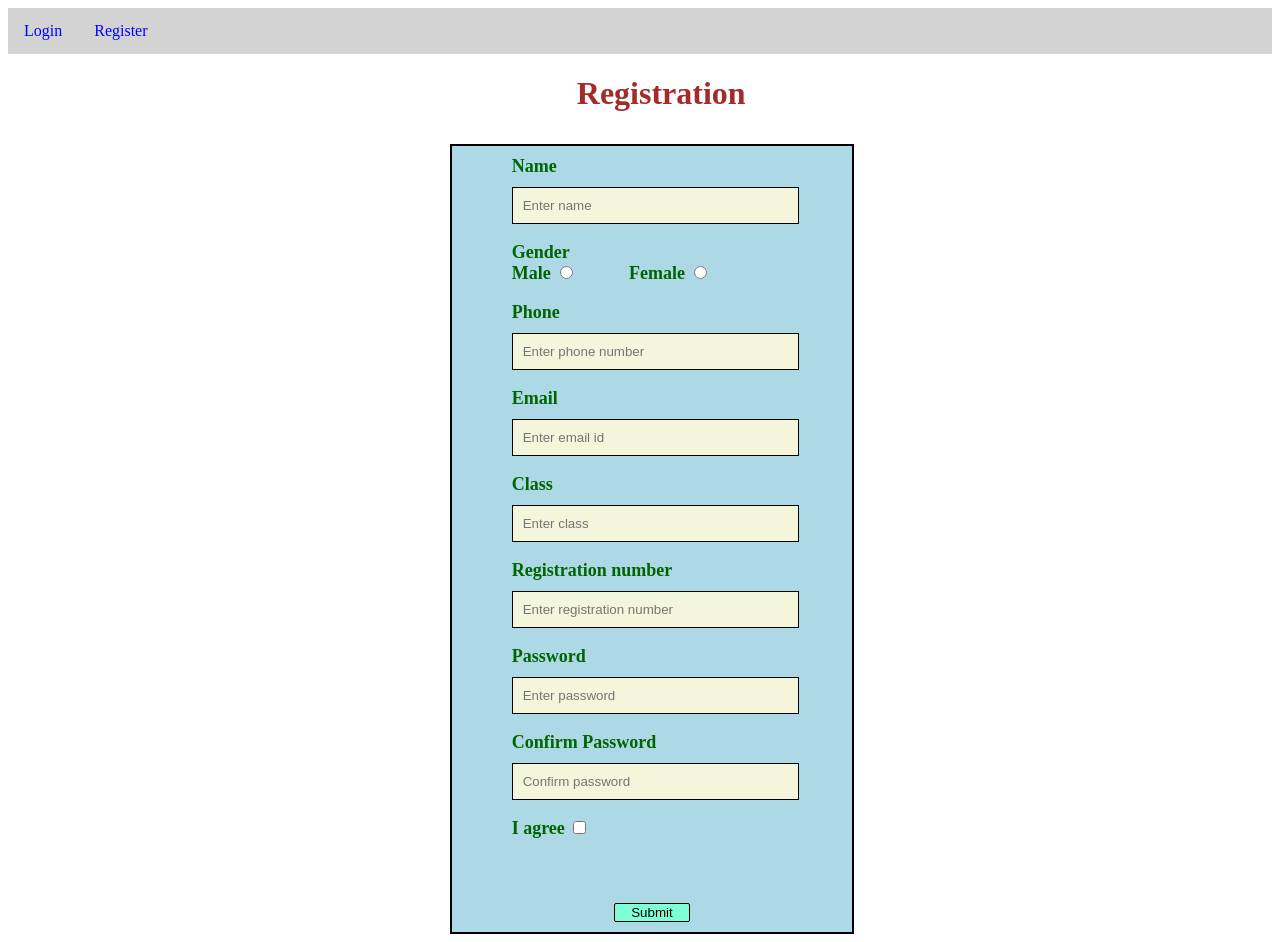
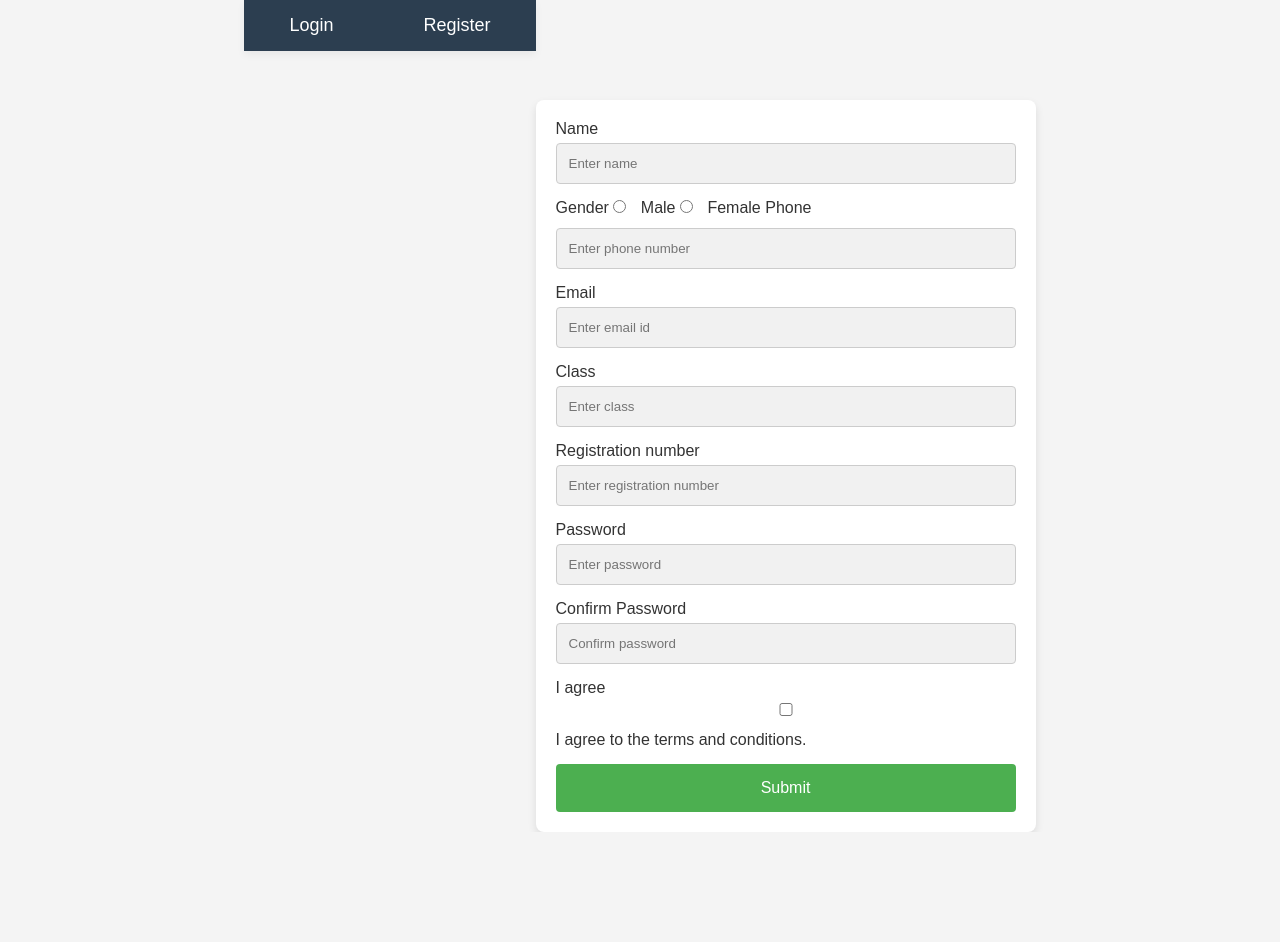
Before and after one commit to Bobby-Lyngdoh/Organisation, a PHP site: page /register.php in a window 1280 px wide. After the commit the page ends 832 px from the top, so only its background shows below. Run offline with PHP 8.4, Linux system fonts and the light colour scheme; some libraries are stand-ins or nearby versions.

Commit message:
first commit

```diff
--- a/header.php
+++ b/header.php
@@ -1,40 +1,120 @@
 <!DOCTYPE html>
-<html>
+<html lang="en">
 <head>
+    <meta charset="UTF-8">
+    <meta name="viewport" content="width=device-width, initial-scale=1.0">
+
     <style>
+        /* General reset for margin and padding */
+        * {
+            margin: 0;
+            padding: 0;
+            box-sizing: border-box;
+        }
+
+        /* Body styling */
+        body {
+            font-family: 'Segoe UI', Tahoma, Geneva, Verdana, sans-serif;
+            background-color: #f4f7fc;
+            color: #333;
+            padding: 0;
+            margin: 0;
+        }
+
+        /* Header styling */
+        header {
+            background-color: #3498db; /* Blue background for the header */
+            padding: 20px 0;
+            text-align: center;
+            color: white;
+            font-size: 30px;
+            font-weight: 600;
+            box-shadow: 0 4px 8px rgba(0, 0, 0, 0.1); /* Add subtle shadow */
+        }
+
+        /* Navigation Bar */
+        nav {
+            background-color: #2c3e50; /* Dark background for the nav */
+            display: flex;
+            justify-content: center;
+            align-items: center;
+            padding: 15px 0;
+            box-shadow: 0 4px 8px rgba(0, 0, 0, 0.05); /* Shadow effect */
+        }
+
+        /* List styling */
         ul {
             list-style-type: none;
-  margin: 0;
+            display: flex;
+            justify-content: center;
+            width: 100%;
             padding: 0;
-  overflow: hidden;
-  background-color: lightgrey;
         }
 
         li {
-  float: left;
+            margin: 0 20px;
         }
 
+        /* Anchor tag styling */
         li a {
-  display: block;
-  color: blue;
+            color: white;
             text-align: center;
-  padding: 14px 16px;
+            padding: 12px 25px;
             text-decoration: none;
+            font-size: 18px;
+            font-weight: 500;
+            border-radius: 5px;
+            transition: background-color 0.3s ease, color 0.3s ease, transform 0.3s ease;
         }
 
+        /* Hover effect for anchor tags */
         li a:hover {
-  background-color: skyblue;
-  font-size: x-large;
+            background-color: #1abc9c; /* Greenish hover effect */
+            color: white;
+            transform: scale(1.1); /* Slightly scale the button */
         }
+
+        /* Active link effect */
+        li a:active {
+            background-color: #16a085; /* Darker greenish on active */
+        }
+
+        /* Responsive Design for smaller screens */
+        @media (max-width: 768px) {
+            nav {
+                flex-direction: column; /* Stack the items vertically */
+
+            }
+
+            ul {
+                flex-direction: column;
+                align-items: center;
+            }
+
+            li {
+                margin: 10px 0;
+            }
+        }
+
+
+
+
     </style>
 </head>
 <body>
 
+    <!-- Header Section -->
+
+    <!-- Navigation Bar -->
+    <nav>
         <ul>
-
             <li><a href="login.php">Login</a></li>
             <li><a href="register.php">Register</a></li>
         </ul>
+    </nav>
+
+    <!-- Footer Section (Optional) -->
+
 
 </body>
 </html>
--- a/register.php
+++ b/register.php
@@ -13,51 +13,116 @@
     <script src="https://www.google.com/recaptcha/api.js" async defer></script>
 
     <style>
+        /* General Reset */
+        * {
+            margin: 0;
+            padding: 0;
+            box-sizing: border-box;
+        }
+
+
+        body {
+            font-family: Arial, sans-serif;
+            background-color: #f4f4f4;
+            display: flex;
+            justify-content: center;
+            align-items: flex-start;
+            min-height: 100vh;
+            padding-top: 0;
+            margin-top: 0;
+        }
+
+        /* Gap between header and form */
+        .content {
+            margin-top: 40px; /* Adjust this value to create more or less space */
+            width: 100%;
+            max-width: 600px;
+            padding: 20px;
+            box-sizing: border-box;
+        }
+
         h1 {
-            margin-left: 45%;
-            color: brown;
+            color: #6a4f4b;
             font-weight: bold;
+            margin-bottom: 20px;
+            text-align: center;
         }
+
         form {
+            background-color: #fff;
+            border-radius: 8px;
+            box-shadow: 0 4px 8px rgba(0, 0, 0, 0.1);
+            padding: 20px;
+            width: 100%;
+            max-width: 500px;
+            box-sizing: border-box;
+            margin-top: 100px;
+            margin-right: 50;
+        }
+
+        label {
+            font-size: 16px;
+            color: #333;
+            margin-bottom: 5px;
             display: inline-block;
-            margin-left: 35%;
-            margin-top: 10px;
-            width: 30%;
-            background-color: lightblue;
-            border: 2px solid black;
-            padding: 10px;
         }
-        input[type="text"], input[type="number"], input[type="password"] {
-            border: 1px solid black;
-            padding: 10px;
-            background-color: beige;
-            margin-left: 13%;
-            margin-top: 10px;
-            width: 70%;
+
+        input[type="text"], input[type="number"], input[type="password"], input[type="email"], input[type="radio"], input[type="checkbox"] {
+            width: 100%;
+            padding: 12px;
+            margin-bottom: 15px;
+            border: 1px solid #ccc;
+            border-radius: 4px;
+            box-sizing: border-box;
+            background-color: #f1f1f1;
         }
-        label {
-            margin-left: 13%;
-            color: darkgreen;
-            font-family: 'Times New Roman', Times, serif;
-            font-weight: bolder;
-            font-size: large;
+
+        input[type="radio"] {
+            width: auto;
+            margin-right: 10px;
         }
+
         input[type="submit"] {
-            background-color: aquamarine;
-            border: 1px solid black;
-            border-radius: 2px;
-            margin-top: 10px;
-            margin-left: 40%;
-            width: 20%;
+            background-color: #4CAF50;
+            color: white;
+            border: none;
+            padding: 15px;
+            width: 100%;
+            border-radius: 4px;
+            cursor: pointer;
+            font-size: 16px;
         }
+
+        input[type="submit"]:hover {
+            background-color: #45a049;
+        }
+
         .err {
             color: red;
-            font-size: small;
+            font-size: 14px;
+            margin-top: -10px;
+            margin-bottom: 15px;
         }
+
+        .g-recaptcha {
+            margin-bottom: 15px;
+        }
+
+        /* Responsive Design */
+        @media screen and (max-width: 600px) {
+            form {
+                width: 90%;
+            }
+        }
+
     </style>
 </head>
 <body>
-    <h1> Registration</h1>
+
+    <!-- Header -->
+
+
+    <!-- Content Section -->
 
         <?php
             if (isset($_SESSION['message'])) {
@@ -68,48 +133,46 @@
 
         <form action="registration_function.php" method="post">
 
-        <label for="name">Name</label><br>
-        <input type="text" name="name" id="name" placeholder="Enter name"><br><br>
+            <label for="name">Name</label>
+            <input type="text" name="name" id="name" placeholder="Enter name" required>
             <span class="err"><?php if (isset($_SESSION["name_error"])) echo $_SESSION["name_error"]; ?></span>
 
-        <label>Gender</label><br>
-        <label for="male">Male</label>
-        <input type="radio" name="gender" id="male" value="Male" >
-        <label for="female">Female</label>
-        <input type="radio" name="gender" id="female" value="Female"><br><br>
+            <label>Gender</label>
+            <input type="radio" name="gender" id="male" value="Male" required> <label for="male">Male</label>
+            <input type="radio" name="gender" id="female" value="Female" required> <label for="female">Female</label>
             <span class="err"><?php if (isset($_SESSION["gender_error"])) echo $_SESSION["gender_error"]; ?></span>
 
-        <label for="phone">Phone</label><br>
-        <input type="number" name="phone" id="phone" placeholder="Enter phone number"><br><br>
+            <label for="phone">Phone</label>
+            <input type="number" name="phone" id="phone" placeholder="Enter phone number" required>
             <span class="err"><?php if (isset($_SESSION["phone_error"])) echo $_SESSION["phone_error"]; ?></span>
 
-        <label for="email">Email</label><br>
-        <input type="text" name="email" id="email" placeholder="Enter email id"><br><br>
+            <label for="email">Email</label>
+            <input type="email" name="email" id="email" placeholder="Enter email id" required>
             <span class="err"><?php if (isset($_SESSION["email_error"])) echo $_SESSION["email_error"]; ?></span>
 
-        <label for="class">Class</label><br>
-        <input type="number" name="class" id="class" placeholder="Enter class"><br><br>
+            <label for="class">Class</label>
+            <input type="number" name="class" id="class" placeholder="Enter class" required>
             <span class="err"><?php if (isset($_SESSION["class_error"])) echo $_SESSION["class_error"]; ?></span>
 
-        <label for="register">Registration number</label><br>
-        <input type="text" name="register" id="register" placeholder="Enter registration number"><br><br>
+            <label for="register">Registration number</label>
+            <input type="text" name="register" id="register" placeholder="Enter registration number" required>
             <span class="err"><?php if (isset($_SESSION["register_error"])) echo $_SESSION["register_error"]; ?></span>
 
-        <label for="password">Password</label><br>
-        <input type="password" name="password" id="password" placeholder="Enter password"><br><br>
+            <label for="password">Password</label>
+            <input type="password" name="password" id="password" placeholder="Enter password" required>
 
-        <label for="confirm">Confirm Password</label><br>
-        <input type="password" name="confirm" id="confirm" placeholder="Confirm password"><br><br>
-        <span class="err"><?php if (isset($_SESSION["confirm_error"])) echo $_SESSION["confirm_error"]; ?> </span>
+            <label for="confirm">Confirm Password</label>
+            <input type="password" name="confirm" id="confirm" placeholder="Confirm password" required>
+            <span class="err"><?php if (isset($_SESSION["confirm_error"])) echo $_SESSION["confirm_error"]; ?></span>
 
             <label for="agree">I agree</label>
-        <input type="checkbox" name="agree" id="agree"><br><br>
+            <input type="checkbox" name="agree" id="agree" required> I agree to the terms and conditions.
 
             <!-- Google reCAPTCHA widget -->
-        <div class="g-recaptcha" data-sitekey="6LfgiJoqAAAAAFFiVcUAVfeM04cHKEtw-o1HjLxY"></div><br><br>
+            <div class="g-recaptcha" data-sitekey="6LfgiJoqAAAAAFFiVcUAVfeM04cHKEtw-o1HjLxY"></div>
             <span class="err"><?php if (isset($_SESSION["captcha_error"])) echo $_SESSION["captcha_error"]; ?></span>
 
-        <input type="submit" name="submit" value="Submit"><br>
+            <input type="submit" name="submit" value="Submit">
 
         </form>
 
@@ -123,5 +186,6 @@
             unset($_SESSION['confirm_error']);
         ?>
 
+    </div>
 </body>
 </html>
```
Lines whose indentation alone changed are shown as unchanged.
